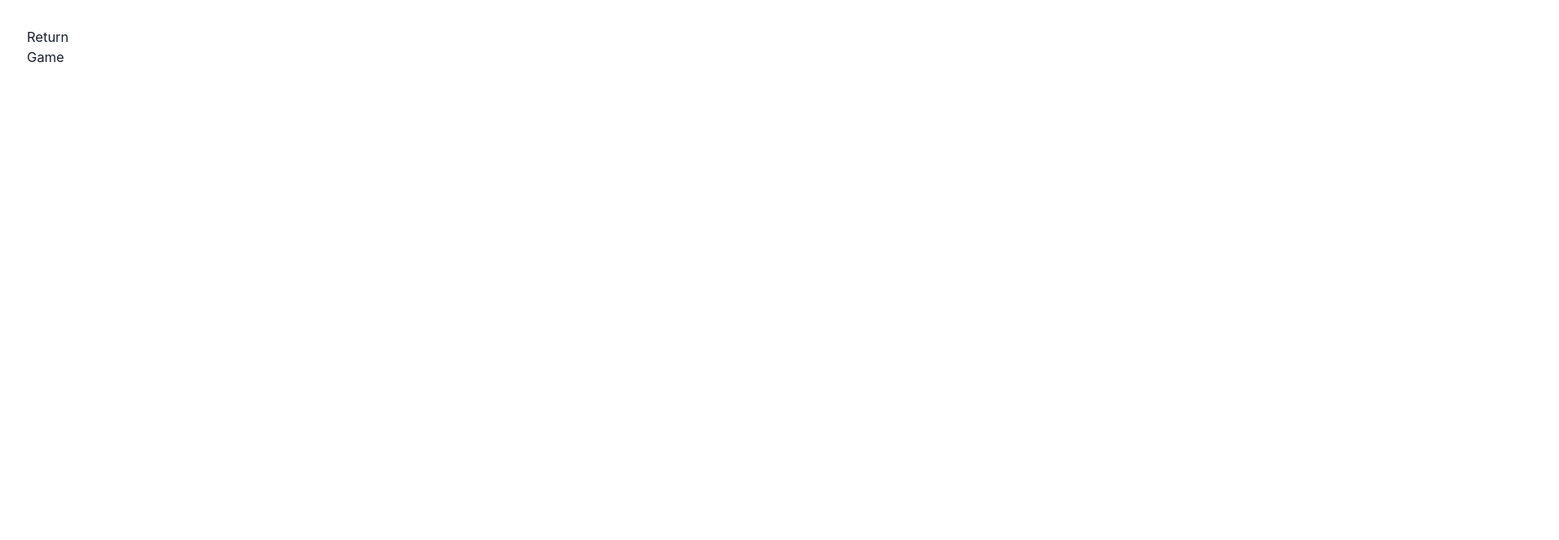
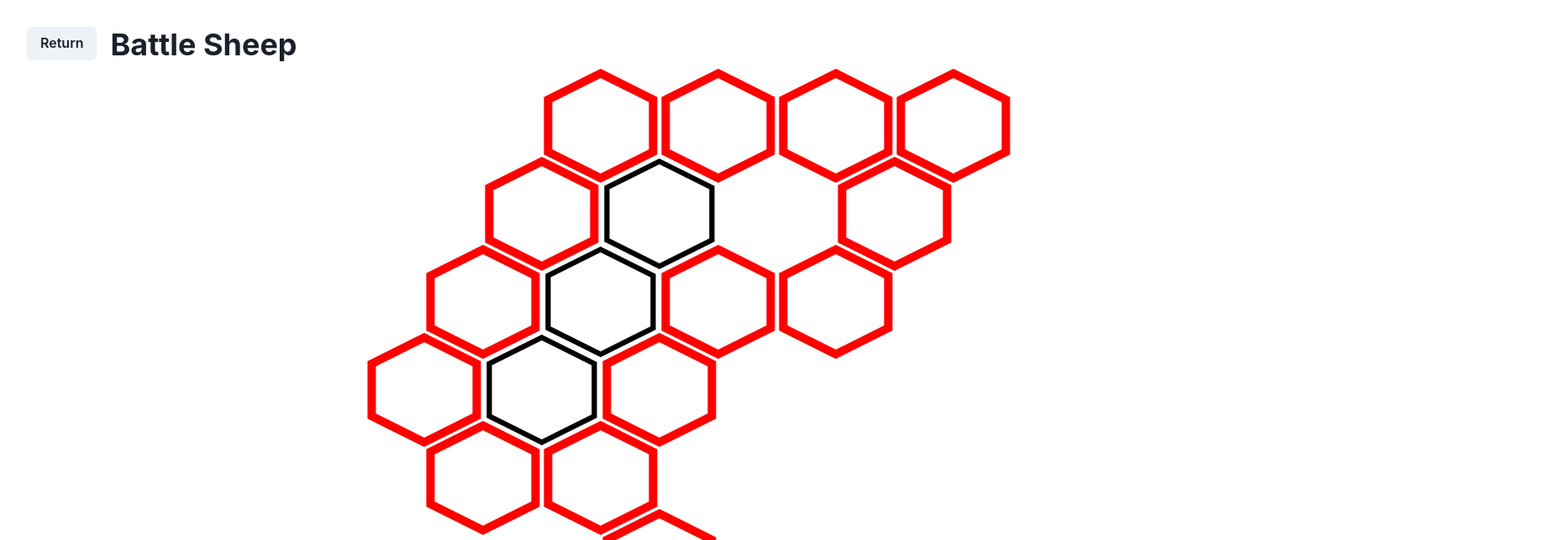
Before and after one commit to ronituohino/battle-sheep, a React (Vite) app: page / in a window 1280 px wide. Both pictures are taken after a click on the button "Play". Shown: the top 644 px of the page at 84% size, 1856 px wide, since content can reach past the window. Built offline with nearby package versions, Linux system fonts and the light colour scheme.

Commit message:
add: Game screen
add: Start logic,
add: Movement logic

bug: SVG click area not perfect
bug: Tiles don't display sheep

```diff
--- a/src/App.tsx
+++ b/src/App.tsx
@@ -5,11 +5,12 @@ import { assertUnreachable } from "./utils/typescript";
 import { Config } from "./states/Config";
 import { Game } from "./states/Game";
 import { Box } from "@chakra-ui/react";
+import { levels } from "./utils/game";
 
 export type AppState = "config" | "game";
 
 export type ConfigSchema = {
-  level: string;
+  level: keyof typeof levels;
   watchMode: boolean;
   aiPlayers: number;
 };
--- /dev/null
+++ b/src/components/Tile.tsx
@@ -0,0 +1,48 @@
+export type TileProps = {
+  x: number;
+  y: number;
+  highlighted: boolean;
+  selected: boolean;
+  click: () => void;
+};
+
+export const Tile = ({ x, y, highlighted, selected, click }: TileProps) => {
+  let properties = {
+    stroke: "black",
+    strokeWidth: 5,
+  };
+
+  if (highlighted) {
+    properties = {
+      stroke: "red",
+      strokeWidth: 8,
+    };
+  }
+
+  if (selected) {
+    properties = {
+      stroke: "green",
+      strokeWidth: 10,
+    };
+  }
+
+  return (
+    <svg
+      viewBox="-10 -10 120 120"
+      width="150px"
+      style={{
+        position: "absolute",
+        left: `calc(calc(${x} * 140px) - calc(${y} * 70px))`,
+        top: `calc(${y} * 105px)`,
+      }}
+    >
+      <polygon
+        style={{ cursor: "pointer" }}
+        points="50 0,100 25,100 75, 50 100,0 75,0 25"
+        fill="white"
+        {...properties}
+        onClick={click}
+      />
+    </svg>
+  );
+};
--- a/src/states/Config.tsx
+++ b/src/states/Config.tsx
@@ -15,8 +15,11 @@ import {
   Badge,
   Flex,
 } from "@chakra-ui/react";
+
 import type { FormikProps } from "formik";
 import { ConfigSchema } from "../App";
+
+import { levels } from "../utils/game";
 
 export type ConfigProps = {
   formik: FormikProps<ConfigSchema>;
@@ -36,8 +39,11 @@ export function Config({ formik }: ConfigProps) {
             display="flex"
             flexDir="column"
           >
-            <Radio value="one">One</Radio>
-            <Radio value="two">Two</Radio>
+            {Object.entries(levels).map(([key, value]) => (
+              <Radio key={key} value={key}>
+                {value.name}
+              </Radio>
+            ))}
           </RadioGroup>
 
           <Text mt="4">Game configuration</Text>
--- a/src/states/Game.tsx
+++ b/src/states/Game.tsx
@@ -1,4 +1,34 @@
+import {
+  Button,
+  Heading,
+  Flex,
+  Box,
+  useDisclosure,
+  Modal,
+  ModalOverlay,
+  ModalContent,
+  ModalHeader,
+  ModalCloseButton,
+  ModalBody,
+  ModalFooter,
+  Slider,
+  SliderTrack,
+  SliderFilledTrack,
+  SliderThumb,
+  Text,
+} from "@chakra-ui/react";
+import { useState } from "react";
+
 import { AppState, ConfigSchema } from "../App";
+import {
+  Coordinate,
+  CoordinateArray,
+  GameState,
+  getPossibleMoveTiles,
+  initializeGameState,
+} from "../utils/game";
+
+import { Tile } from "../components/Tile";
 
 export type GameProps = {
   setAppState: (state: AppState) => void;
@@ -6,10 +36,105 @@ export type GameProps = {
 };
 
 export function Game({ setAppState, config }: GameProps) {
+  const [gameState, setGameState] = useState<GameState>(
+    initializeGameState(config)
+  );
+
+  // Tile states
+  const [selectedHex, setSelectedHex] = useState<Coordinate | undefined>(
+    undefined
+  );
+  const [highlightedHexes, setHighlightedHexes] = useState<
+    CoordinateArray | undefined
+  >(gameState.startTiles);
+
+  // Move sheep modal
+  const { isOpen, onOpen, onClose } = useDisclosure();
+  const [sheepToMove, setSheepToMove] = useState(1);
+
+  function handleTileClick(coords: Coordinate, highlighted: boolean) {
+    if (highlighted) {
+      if (gameState.selectingStart) {
+        // Selecting starting tile
+        const newBoard = [...gameState.board];
+        newBoard[coords[0]][coords[1]] = 16;
+
+        setGameState({ ...gameState, board: newBoard, selectingStart: false });
+        setHighlightedHexes(undefined);
+      } else {
+        // Make a move
+        onOpen();
+      }
+    } else {
+      const moves = getPossibleMoveTiles(gameState.board, coords);
+      setHighlightedHexes(moves);
+      setSelectedHex(coords);
+    }
+  }
+
   return (
-    <div>
-      <button onClick={() => setAppState("config")}>Return</button>
-      <h1>Game</h1>
-    </div>
+    <Box>
+      <Flex gap="4">
+        <Button onClick={() => setAppState("config")}>Return</Button>
+        <Heading>Battle Sheep</Heading>
+      </Flex>
+
+      <Box position="relative" left="50%">
+        {gameState.board.map((horizontalHexes, x) =>
+          horizontalHexes.map((hex, y) => {
+            if (hex === undefined) {
+              return undefined;
+            }
+            const highlighted = highlightedHexes
+              ? highlightedHexes.some(coord => coord[0] === x && coord[1] === y)
+              : false;
+
+            const selected = selectedHex
+              ? selectedHex[0] === x && selectedHex[1] === y
+              : false;
+            return (
+              <Tile
+                key={`${x}${y}`}
+                x={x}
+                y={y}
+                highlighted={highlighted}
+                selected={selected}
+                click={() => handleTileClick([x, y], highlighted)}
+              />
+            );
+          })
+        )}
+      </Box>
+
+      <Modal isOpen={isOpen} onClose={onClose}>
+        <ModalOverlay />
+        <ModalContent>
+          <ModalHeader>Move sheep</ModalHeader>
+          <ModalCloseButton />
+          <ModalBody>
+            <Slider
+              maxWidth="300px"
+              marginRight="3"
+              min={1}
+              max={3}
+              value={sheepToMove}
+              onChange={setSheepToMove}
+            >
+              <SliderTrack>
+                <SliderFilledTrack />
+              </SliderTrack>
+              <SliderThumb />
+            </Slider>
+            <Text>{sheepToMove}</Text>
+          </ModalBody>
+
+          <ModalFooter>
+            <Button colorScheme="blue" onClick={onClose}>
+              Move
+            </Button>
+          </ModalFooter>
+        </ModalContent>
+      </Modal>
+    </Box>
   );
 }
--- /dev/null
+++ b/src/utils/game.ts
@@ -0,0 +1,139 @@
+import { ConfigSchema } from "../App";
+
+export type GameState = {
+  players: Player[];
+  sizeX: number;
+  sizeY: number;
+  board: TileArray;
+  selectingStart: boolean;
+  startTiles: CoordinateArray;
+};
+
+export type Player = {
+  name: string;
+  color: string;
+};
+
+export type Coordinate = number[];
+export type CoordinateArray = Coordinate[];
+
+export type TileArray = (number | undefined)[][];
+
+export const playerColors = ["#f15bb5", "#fee440", "#00bbf9", "#9b5de5"];
+export const levels = {
+  one: {
+    name: "One",
+    sizeX: 4,
+    sizeY: 6,
+    board: [
+      [0, 0, 0, 0],
+      [0, 0, 0, 0, 0],
+      [0, undefined, 0, 0, 0],
+      [0, 0, 0, undefined, undefined, 0],
+    ],
+    startTiles: [
+      [0, 0],
+      [1, 0],
+      [2, 0],
+      [3, 0],
+      [0, 1],
+      [0, 2],
+      [0, 3],
+      [1, 4],
+      [2, 4],
+      [3, 5],
+      [2, 3],
+      [2, 2],
+      [3, 2],
+      [3, 1],
+    ],
+  },
+  two: { name: "Two", sizeX: 1, sizeY: 1, board: [[0]], startTiles: [[0, 0]] },
+};
+
+export const movement = {
+  northEast: [0, 1],
+  east: [1, 0],
+  southEast: [1, 1],
+  southWest: [0, -1],
+  west: [-1, 0],
+  northWest: [-1, -1],
+};
+
+export function initializeGameState(config: ConfigSchema): GameState {
+  // Initialize players
+  let players: Player[] = [];
+  let playerAmount = 0;
+  if (config.watchMode) {
+    players.push({ name: "You", color: playerColors[playerAmount] });
+    playerAmount++;
+  }
+
+  for (let i = 0; i < config.aiPlayers; i++) {
+    players.push({ name: `AI ${i}`, color: playerColors[playerAmount] });
+    playerAmount++;
+  }
+
+  // Initialize board
+  const level = levels[config.level];
+
+  return {
+    players,
+    sizeX: level.sizeX,
+    sizeY: level.sizeY,
+    board: level.board,
+    selectingStart: true,
+    startTiles: level.startTiles,
+  };
+}
+
+/**
+ *  Return tiles that are on the edge of the board
+ *  This isn't as straightforward as I thought lol, gonna do this manually per map for now
+ *
+ *  export function getBoardEdges(board: Board): [[number, number]] {}
+ * */
+
+// Get tiles to which player can move, given a board and a selected tile
+export function getPossibleMoveTiles(
+  board: TileArray,
+  selectedTile: Coordinate
+): CoordinateArray | undefined {
+  let boundaries: [[number, number]] | undefined = undefined;
+
+  // Select movement direction
+  Object.values(movement).forEach(move => {
+    let boundaryFound = false;
+    let coords = [selectedTile[0], selectedTile[1]];
+
+    // Move there until we hit an undefined tile or a sheep (!== 0)
+    while (!boundaryFound) {
+      coords[0] += move[0];
+      coords[1] += move[1];
+
+      const vertical = board[coords[0]];
+      if (!vertical || vertical[coords[1]] !== 0) {
+        boundaryFound = true;
+
+        const boundary = [coords[0] - move[0], coords[1] - move[1]] as [
+          number,
+          number
+        ];
+
+        // Don't add the currently selected tile to the boundaries
+        if (
+          !(boundary[0] === selectedTile[0] && boundary[1] === selectedTile[1])
+        ) {
+          // Found a boundary tile
+          if (!boundaries) {
+            boundaries = [boundary];
+          } else {
+            boundaries.push(boundary);
+          }
+        }
+      }
+    }
+  });
+
+  return boundaries;
+}
```
Also changed, not shown: 2 other files (tests, documents, lock files or other folders).
